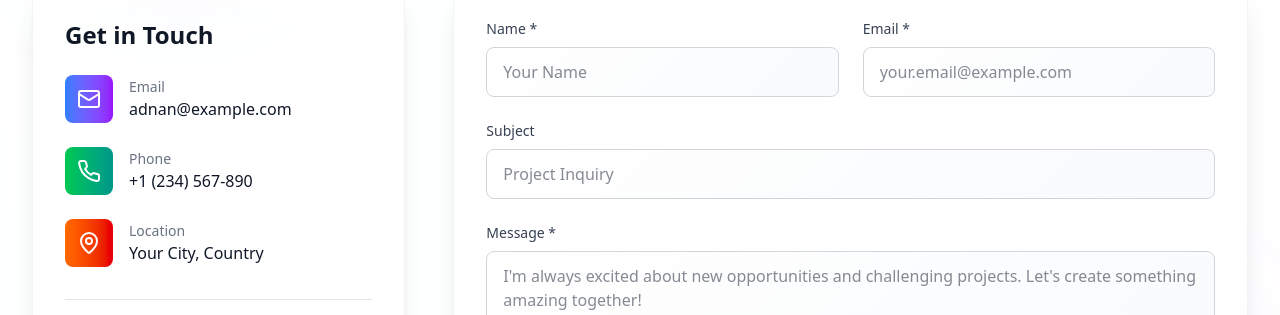
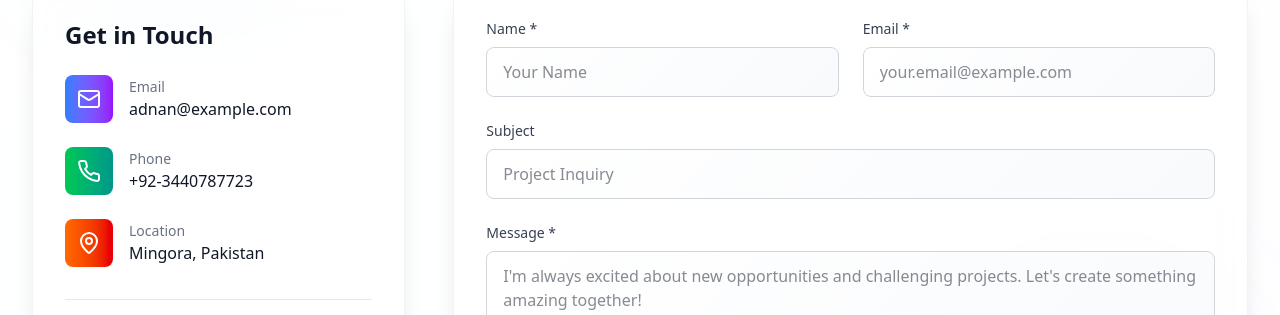
Before and after one commit to PUBG-HACK3R/personal-portfolio, a Next.js app: page / in a window 1280 px wide. Shown: the part 6421-6736 px from the top of the page. Built offline with nearby package versions, Linux system fonts and the light colour scheme.

Commit message:
Update contact information: phone +92-3440787723, location Mingora, Pakistan

```diff
--- a/src/components/AnimatedContact.tsx
+++ b/src/components/AnimatedContact.tsx
@@ -122,8 +122,8 @@ export default function AnimatedContact() {
                   </div>
                   <div>
                     <p className="text-sm text-gray-500 dark:text-gray-400">Phone</p>
-                    <a href="tel:+1234567890" className="text-gray-900 dark:text-white font-medium hover:text-green-600 dark:hover:text-green-400 transition-colors">
-                      +1 (234) 567-890
+                    <a href="tel:+923440787723" className="text-gray-900 dark:text-white font-medium hover:text-green-600 dark:hover:text-green-400 transition-colors">
+                      +92-3440787723
                     </a>
                   </div>
                 </div>
@@ -135,7 +135,7 @@ export default function AnimatedContact() {
                   <div>
                     <p className="text-sm text-gray-500 dark:text-gray-400">Location</p>
                     <p className="text-gray-900 dark:text-white font-medium">
-                      Your City, Country
+                      Mingora, Pakistan
                     </p>
                   </div>
                 </div>
```
